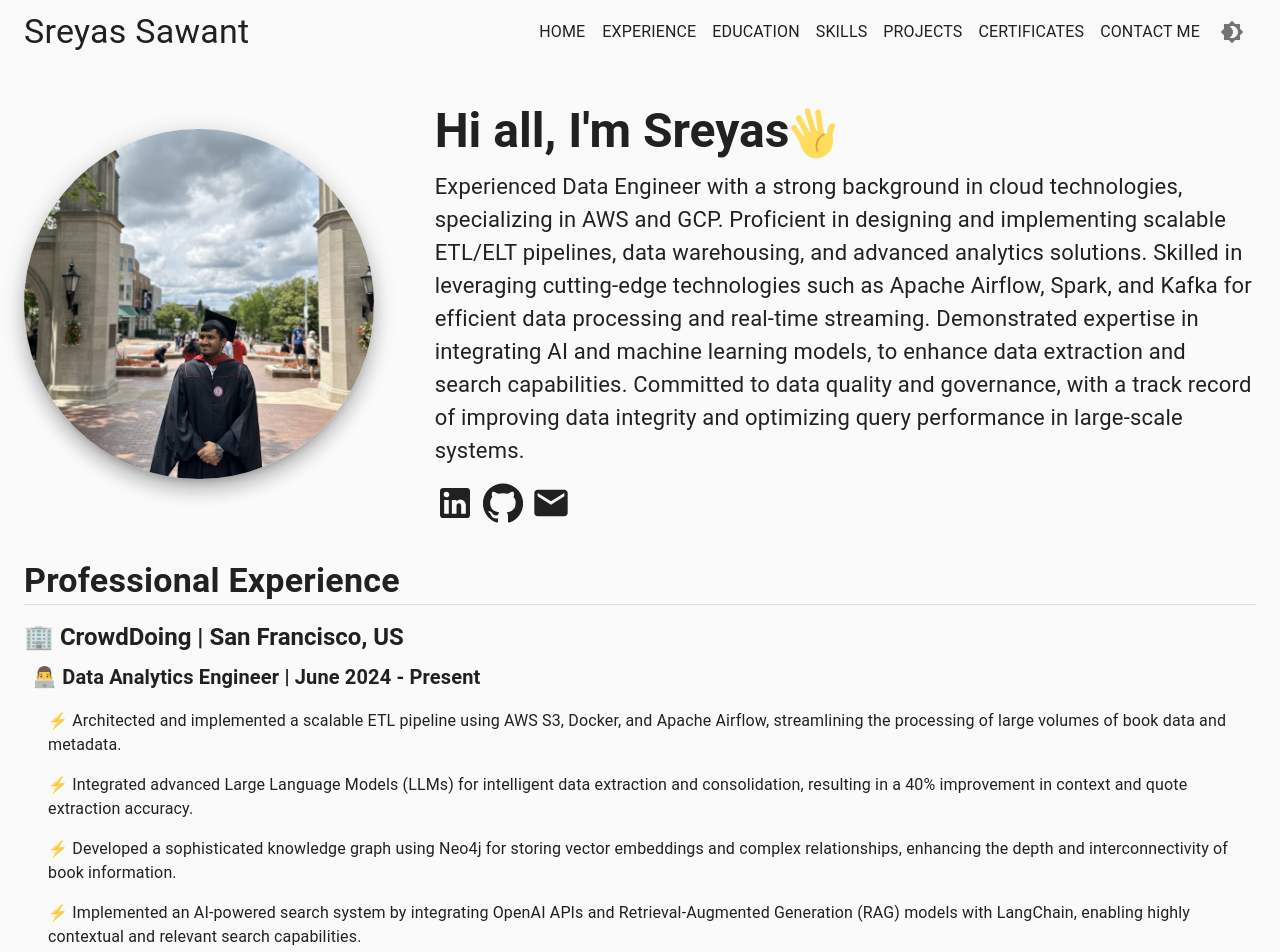
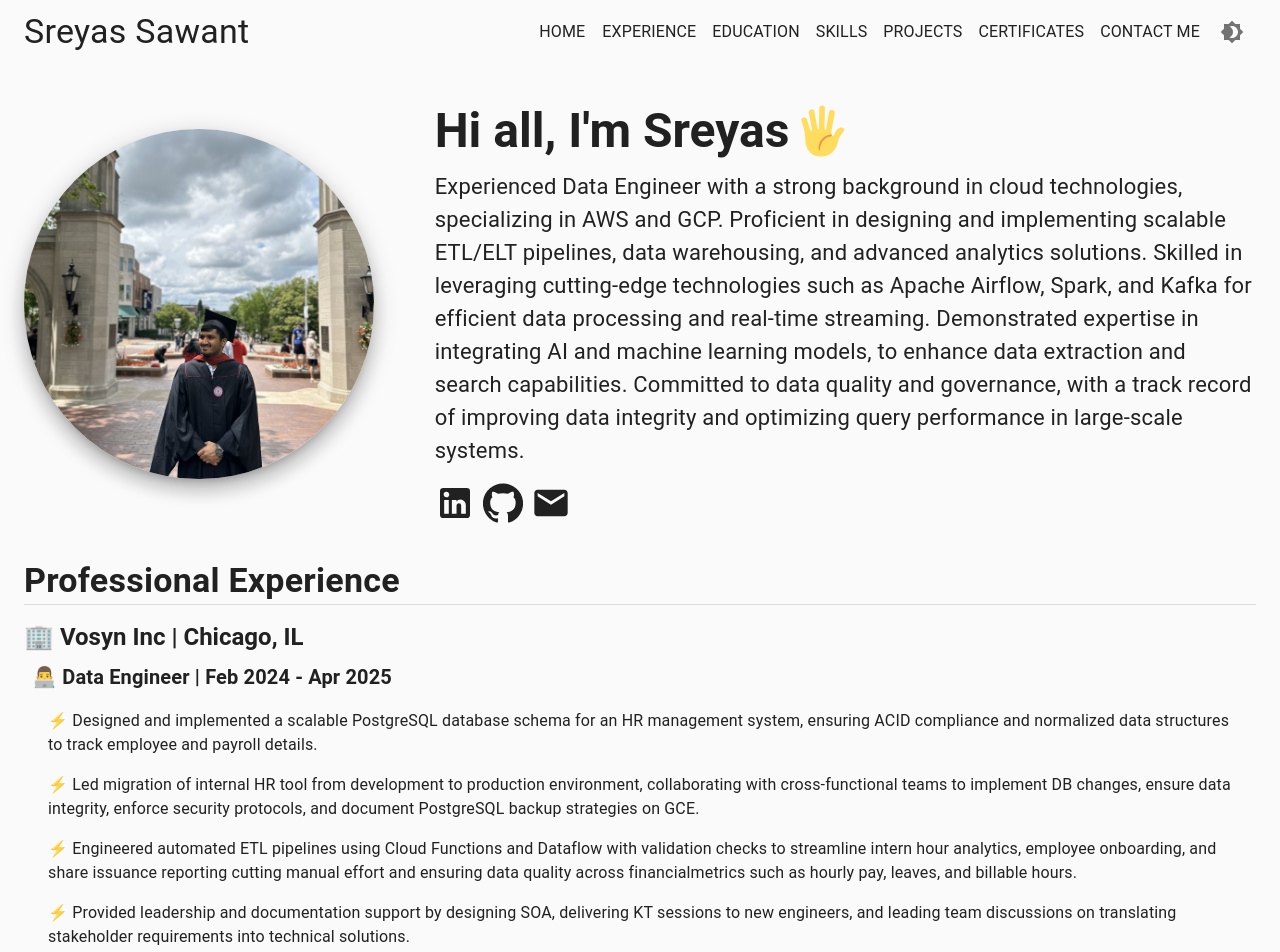
Before and after one commit to sreyas0304/my_portfolio, a React (Create React App) app: page / in a window 1280 px wide. Shown: the top 952 px of the page. Built offline with nearby package versions, Linux system fonts and the light colour scheme.

Commit message:
Added Vosyn Experience

```diff
--- a/src/portfolio.js
+++ b/src/portfolio.js
@@ -17,6 +17,17 @@
         paragraph: "Experienced Data Engineer with a strong background in cloud technologies, specializing in AWS and GCP. Proficient in designing and implementing scalable ETL/ELT pipelines, data warehousing, and advanced analytics solutions. Skilled in leveraging cutting-edge technologies such as Apache Airflow, Spark, and Kafka for efficient data processing and real-time streaming. Demonstrated expertise in integrating AI and machine learning models, to enhance data extraction and search capabilities. Committed to data quality and governance, with a track record of improving data integrity and optimizing query performance in large-scale systems.",
     },
     experiences: [
+        {
+            company: "Vosyn Inc | Chicago, IL",
+            position: "Data Engineer | Feb 2024 - Apr 2025",
+            projects: [],
+            work: [
+                "Designed and implemented a scalable PostgreSQL database schema for an HR management system, ensuring ACID compliance and normalized data structures to track employee and payroll details.",
+                "Led migration of internal HR tool from development to production environment, collaborating with cross-functional teams to implement DB changes, ensure data integrity, enforce security protocols, and document PostgreSQL backup strategies on GCE.",
+                "Engineered automated ETL pipelines using Cloud Functions and Dataflow with validation checks to streamline intern hour analytics, employee onboarding, and share issuance reporting cutting manual effort and ensuring data quality across financialmetrics such as hourly pay, leaves, and billable hours.",
+                "Provided leadership and documentation support by designing SOA, delivering KT sessions to new engineers, and leading team discussions on translating stakeholder requirements into technical solutions."
+            ]
+        },
         {
             company: "CrowdDoing | San Francisco, US",
             position: "Data Analytics Engineer | June 2024 - Present",
```
